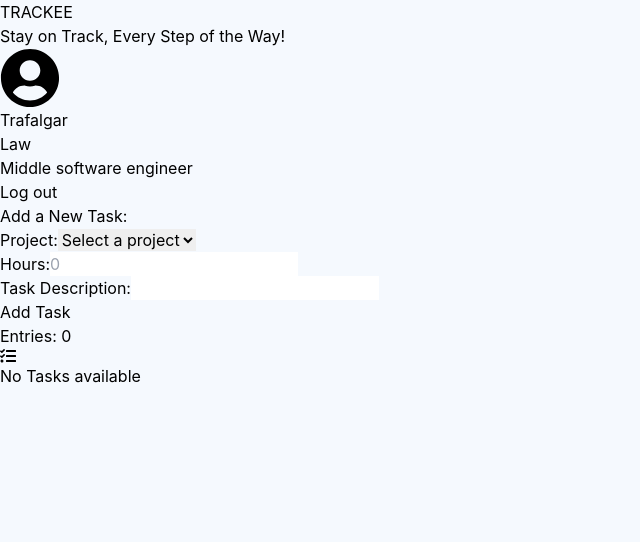
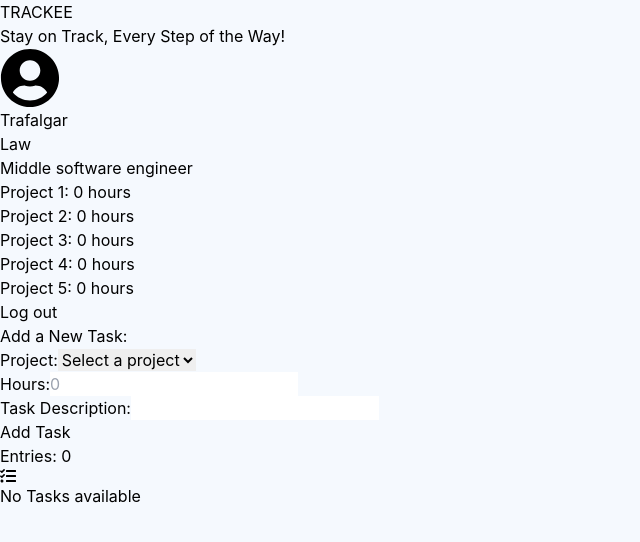
Before and after one commit to khasmir04/time-tracker-app, a React (Vite) app: page / in a window 1280 px wide. Shown: the top 542 px of the page, without its empty margins (0-640 px from the left). Built offline with nearby package versions, Linux system fonts and the light colour scheme; data requests are answered from the project's data file.

Commit message:
updated screenshot and details

```diff
--- a/src/components/Profile.jsx
+++ b/src/components/Profile.jsx
@@ -2,8 +2,9 @@ import { FaUserCircle } from 'react-icons/fa'
 import capitalize from '../utils/text'
 import { Link } from 'react-router-dom'
 
-const Profile = ({ user }) => {
+const Profile = ({ user, totalHours }) => {
   const { firstName, lastName, position, image } = user
+
   return (
     <div className='user-profile flex p-4 text-[#fff]'>
       <div className='flex flex-1 flex-wrap items-center gap-4 rounded-xl bg-[#5846E9] p-5 shadow-lg lg:flex-col lg:items-start  lg:pb-6'>
@@ -27,9 +28,23 @@ const Profile = ({ user }) => {
               {lastName ? capitalize(lastName) : 'Last name'}
             </p>
           </div>
-          <p className='text-xl text-[#d2d1d1]'>
+          <p className='mb-6 text-xl text-[#d2d1d1]'>
             {position ? capitalize(position) : 'Position'}
           </p>
+          {totalHours ? (
+            <div className='border-l-4 pl-2'>
+              {Object.keys(totalHours).map((projectName) => (
+                <div
+                  className='mb-1'
+                  key={projectName}
+                >
+                  {projectName}: {totalHours[projectName]} hours
+                </div>
+              ))}
+            </div>
+          ) : (
+            <div>No projects</div>
+          )}
           <div className='flex justify-end'>
             <Link
               className='decoration-none mt-12 rounded-lg border-2 px-4 py-2 hover:no-underline hover:opacity-70'
--- a/src/components/TaskForm.jsx
+++ b/src/components/TaskForm.jsx
@@ -1,7 +1,7 @@
 import React, { useState } from 'react'
 
 // Static list of projects
-const projects = [
+export const projects = [
   'Project 1',
   'Project 2',
   'Project 3',
--- a/src/pages/Home.jsx
+++ b/src/pages/Home.jsx
@@ -1,8 +1,9 @@
 import { useState, useEffect } from 'react'
 import Profile from '../components/Profile'
 import TaskCard from '../components/TaskCard'
-import TaskForm from '../components/TaskForm'
+import TaskForm, { projects } from '../components/TaskForm'
 import EmptyTask from '../components/EmptyTask'
+import { calculateTotalHours } from '../utils/time'
 
 const Home = () => {
   const [user, setUser] = useState({})
@@ -133,6 +134,13 @@ const Home = () => {
 
   const sortedTasks = [...tasks].sort((a, b) => b.id - a.id)
 
+  // Calculation of total hours
+  const totalHours = {}
+  projects.forEach((projectId) => {
+    const total = calculateTotalHours(tasks, user.id, projectId)
+    totalHours[projectId] = total
+  })
+
   return (
     <div className='mt-12'>
       <div className='container mx-auto w-full'>
@@ -142,7 +150,10 @@ const Home = () => {
               <h1 className='text-3xl font-bold text-[#2d2d75]'>TRACKEE</h1>
               <p>Stay on Track, Every Step of the Way!</p>
             </div>
-            <Profile user={user} />
+            <Profile
+              user={user}
+              totalHours={totalHours}
+            />
           </div>
           <div className='w-full lg:w-4/5'>
             <div className='time-sheet rounded-md bg-white p-4 text-[#242424] lg:ml-4 lg:pl-6 lg:pr-4'>
--- a/src/utils/time.js
+++ b/src/utils/time.js
@@ -5,6 +5,21 @@ export const formatISOtoDate = () => {
     timeStyle: 'short',
   }).format(new Date(modified_at));
   return formattedTime
+}
+
+// Calculate the hours of projects
+export const calculateTotalHours = (tasks, userId, projectId) => {
+  // Get only the projects for user
+  const userProjectTasks = tasks.filter(
+    (task) => task.user.id === userId && task.project === projectId
+  );
+  // Get total hours for each
+  const totalHours = userProjectTasks.reduce(
+    (total, task) => total + parseInt(task.hours, 10),
+    0
+  );
+
+  return totalHours;
 }
 
 // Formats seconds in HH:mm:ss format
```
Also changed, not shown: src/assets/images/screenshot.png.
